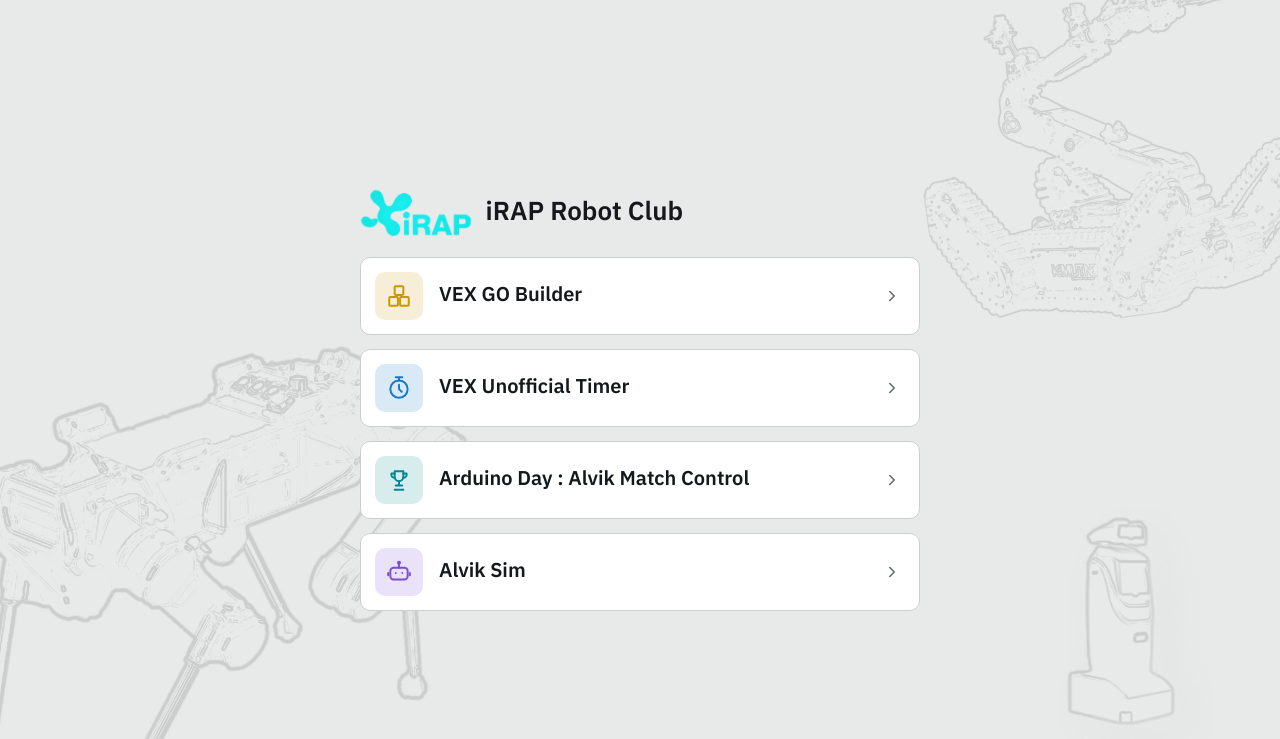
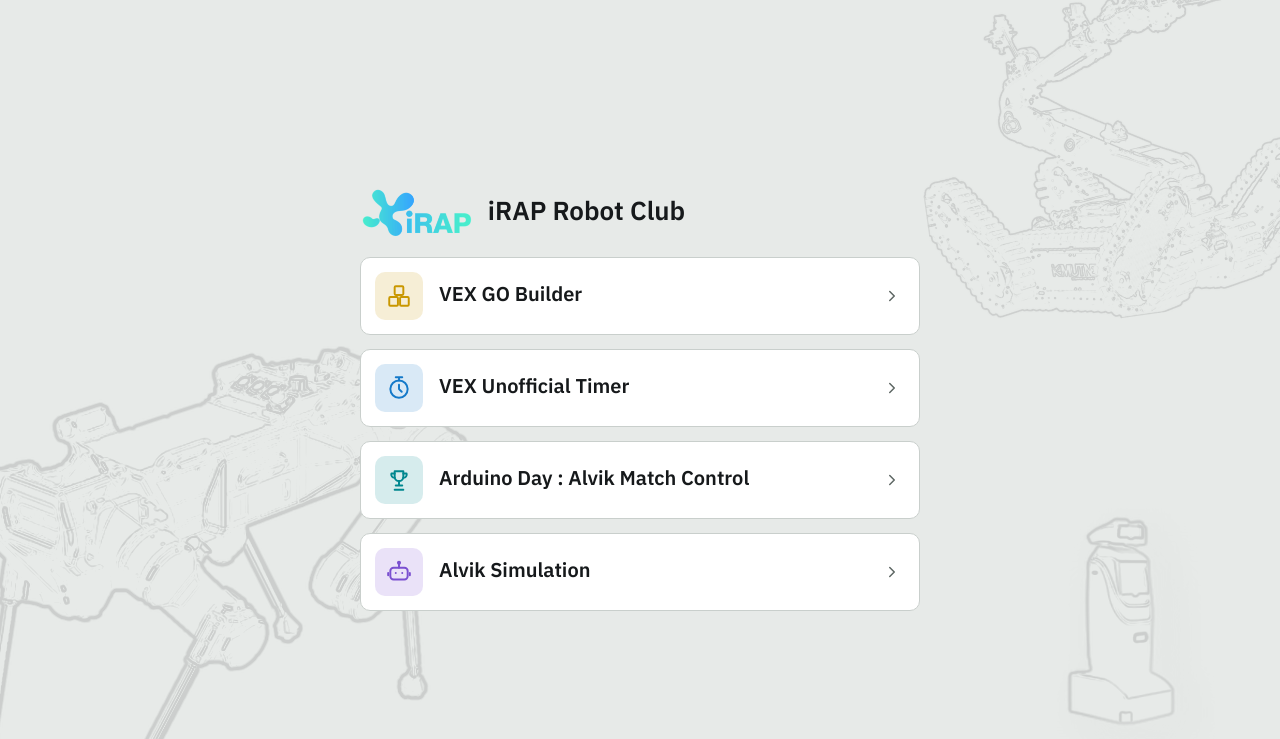
Before and after one commit to raphael-nt/raphael-nt.github.io, a plain HTML site: page index.html in a window 1280 px wide. Shown: the top 739 px of the page. Drawn offline with Linux system fonts and the light colour scheme.

Commit message:
Use the new iRAP logo and rename card to Alvik Simulation

```diff
--- a/index.html
+++ b/index.html
@@ -59,11 +59,11 @@ main{position:relative;z-index:1}
 <img class="a3 b" src="shared/art/service_line_black.png" alt=""><img class="a3 w" src="shared/art/service_line_white.png" alt="">
 </div>
 <main>
-<header><img src="shared/irap.png" alt="iRAP"><h1>iRAP Robot Club</h1></header>
+<header><img src="shared/irap-full.png" alt="iRAP"><h1>iRAP Robot Club</h1></header>
 <a class="pick vex" href="vex-go-builder/"><span class="ic"><svg viewBox="0 0 24 24" fill="none" stroke="currentColor" stroke-width="1.8" stroke-linecap="round" stroke-linejoin="round" aria-hidden="true"><rect x="3" y="13" width="8" height="8" rx="1"/><rect x="13" y="13" width="8" height="8" rx="1"/><rect x="8" y="3" width="8" height="8" rx="1"/></svg></span><b>VEX GO Builder</b><svg class="go" viewBox="0 0 24 24" fill="none" stroke="currentColor" stroke-width="2" stroke-linecap="round" stroke-linejoin="round" aria-hidden="true"><path d="m9 6 6 6-6 6"/></svg></a>
 <a class="pick timer" href="vex-unofficial-timer/"><span class="ic"><svg viewBox="0 0 24 24" fill="none" stroke="currentColor" stroke-width="1.8" stroke-linecap="round" stroke-linejoin="round" aria-hidden="true"><circle cx="12" cy="13" r="8"/><path d="M12 9v4l2.5 2.5M9 2h6M12 2v3"/></svg></span><b>VEX Unofficial Timer</b><svg class="go" viewBox="0 0 24 24" fill="none" stroke="currentColor" stroke-width="2" stroke-linecap="round" stroke-linejoin="round" aria-hidden="true"><path d="m9 6 6 6-6 6"/></svg></a>
 <a class="pick alvik" href="alvik-match-control/"><span class="ic"><svg viewBox="0 0 24 24" fill="none" stroke="currentColor" stroke-width="1.8" stroke-linecap="round" stroke-linejoin="round" aria-hidden="true"><path d="M8 4h8v5a4 4 0 0 1-8 0z"/><path d="M8 6H5a3 3 0 0 0 3 4M16 6h3a3 3 0 0 1-3 4M12 13v4M8 21h8M9 17h6"/></svg></span><b>Arduino Day : Alvik Match Control</b><svg class="go" viewBox="0 0 24 24" fill="none" stroke="currentColor" stroke-width="2" stroke-linecap="round" stroke-linejoin="round" aria-hidden="true"><path d="m9 6 6 6-6 6"/></svg></a>
-<a class="pick sim" href="arduino-alvik-sim/"><span class="ic"><svg viewBox="0 0 24 24" fill="none" stroke="currentColor" stroke-width="1.8" stroke-linecap="round" stroke-linejoin="round" aria-hidden="true"><rect x="4" y="8" width="16" height="11" rx="3"/><path d="M12 4v4M9 13h.01M15 13h.01M2 13v2M22 13v2"/><circle cx="12" cy="3.5" r="1"/></svg></span><b>Alvik Sim</b><svg class="go" viewBox="0 0 24 24" fill="none" stroke="currentColor" stroke-width="2" stroke-linecap="round" stroke-linejoin="round" aria-hidden="true"><path d="m9 6 6 6-6 6"/></svg></a>
+<a class="pick sim" href="arduino-alvik-sim/"><span class="ic"><svg viewBox="0 0 24 24" fill="none" stroke="currentColor" stroke-width="1.8" stroke-linecap="round" stroke-linejoin="round" aria-hidden="true"><rect x="4" y="8" width="16" height="11" rx="3"/><path d="M12 4v4M9 13h.01M15 13h.01M2 13v2M22 13v2"/><circle cx="12" cy="3.5" r="1"/></svg></span><b>Alvik Simulation</b><svg class="go" viewBox="0 0 24 24" fill="none" stroke="currentColor" stroke-width="2" stroke-linecap="round" stroke-linejoin="round" aria-hidden="true"><path d="m9 6 6 6-6 6"/></svg></a>
 </main>
 <nav class="social" aria-label="iRAP social media">
 <a href="https://www.facebook.com/iraprobot" target="_blank" rel="noopener" aria-label="Facebook" title="Facebook"><svg viewBox="0 0 24 24" fill="currentColor" aria-hidden="true"><path d="M13.5 21v-7.5h2.6l.4-3h-3V8.6c0-.9.3-1.5 1.6-1.5h1.6V4.4c-.3 0-1.2-.1-2.3-.1-2.3 0-3.9 1.4-3.9 4v2.2H7.9v3h2.6V21z"/></svg></a>
```
Also changed, not shown: shared/irap-full.png (added), 1 other file.
